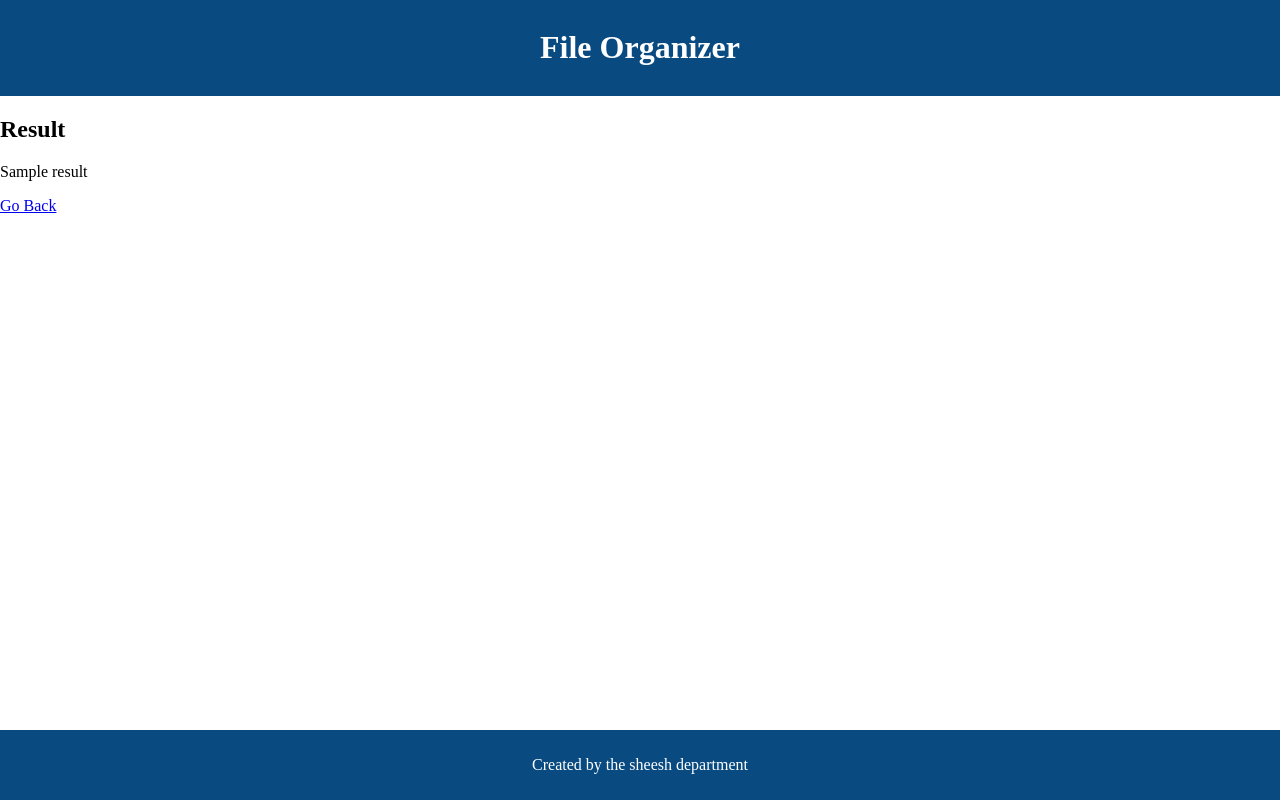
After one commit to dazur222/File-Manager, a Flask app: template templates/result.html in a window 1280 px wide. The commit adds this page. Run offline with Flask 3, Linux system fonts and the light colour scheme; the template is opened without the code that fills it: most values are stand-ins (such as "Sample title", 1, 10 or a date in 2020).

Commit message:
mini advance in front

```diff
--- a/app.py
+++ b/app.py
@@ -1,4 +1,4 @@
-from flask import Flask, render_template
+from flask import Flask, render_template, request
 
 app = Flask(__name__)
 
@@ -7,4 +7,4 @@ def index():
     return render_template('index.html')
 
 if __name__ == ("__main__"):
-    app.run(debug= True)
+    app.run(debug=True)
--- a/templates/index.html
+++ b/templates/index.html
@@ -31,11 +31,13 @@
                 <button type="submit">Search</button>
             </form>
         </section>
+
     </main>
 
     <footer class="footer">
         <p>Created by the sheesh department</p>
     </footer>
+
 </body>
 
 </html>
--- /dev/null
+++ b/templates/result.html
@@ -0,0 +1,29 @@
+<!DOCTYPE html>
+<html lang="en">
+
+<head>
+    <meta charset="UTF-8">
+    <meta name="viewport" content="width=device-width, initial-scale=1.0">
+    <link rel="stylesheet" href="/static/styles.css">
+    <title>Result</title>
+</head>
+
+<body class="flex-container">
+    <header>
+        <h1>File Organizer</h1>
+    </header>
+
+    <main class="content">
+        <section>
+            <h2>Result</h2>
+            <p>{{ result }}</p>
+            <a href="/">Go Back</a>
+        </section>
+    </main>
+
+    <footer class="footer">
+        <p>Created by the sheesh department</p>
+    </footer>
+</body>
+
+</html>
```
